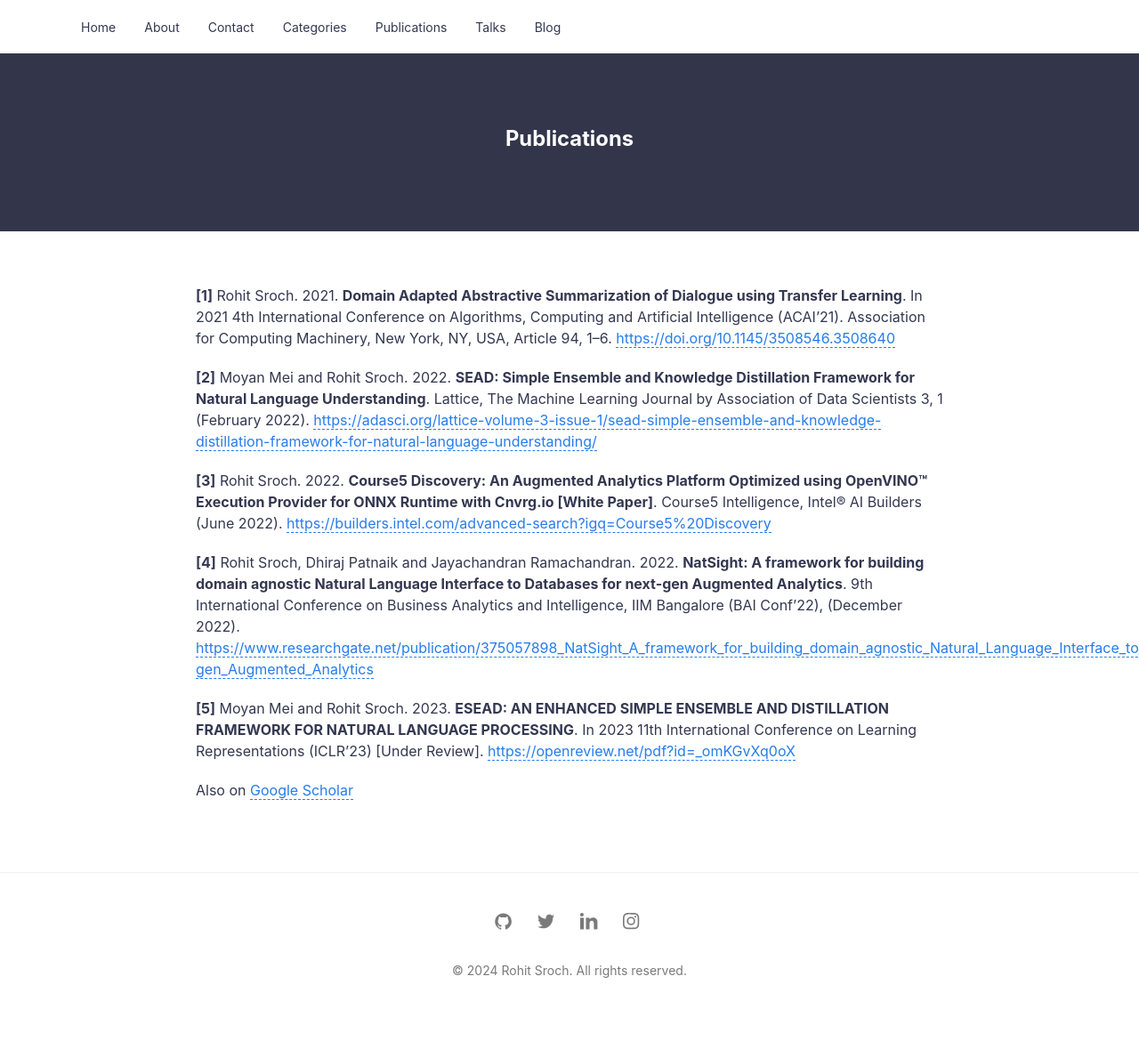
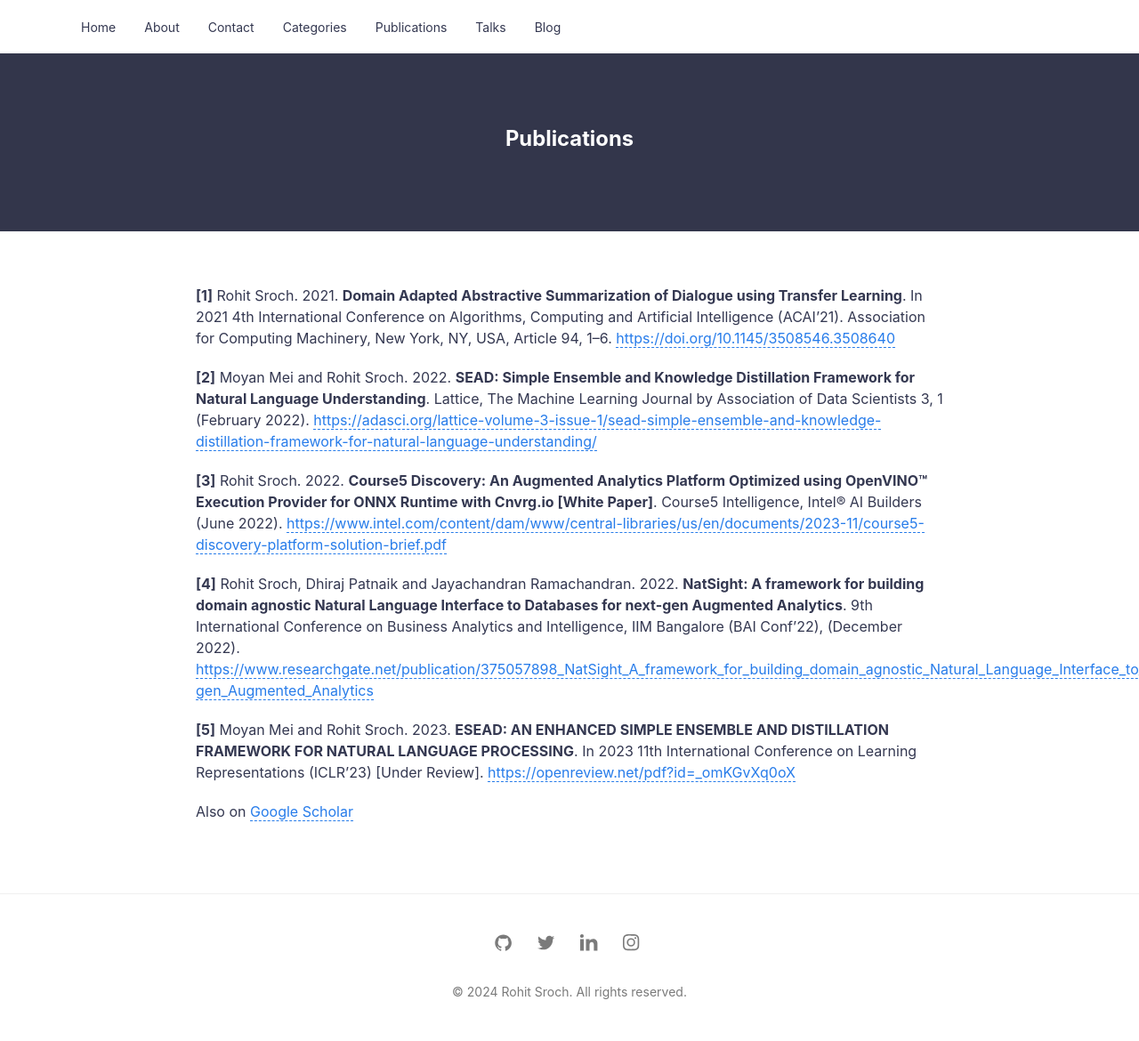
Before and after one commit to rohitsroch/rohitsroch.github.io, a Jekyll site: the page built from publications.md, in a window 1280 px wide. Shown: the whole page at 89% size. Built offline with Jekyll 4.4.1, drawn with Linux system fonts in a browser that asks for light colours; before the commit the page ends 1146 px from its top, so only the background shows below that; some of the changed lines change nothing that is shown.

Commit message:
Update publications.md

```diff
--- a/publications.md
+++ b/publications.md
@@ -8,7 +8,7 @@
 
 **[2]** Moyan Mei and Rohit Sroch. 2022. **SEAD: Simple Ensemble and Knowledge Distillation Framework for Natural Language Understanding**. Lattice, The Machine Learning Journal by Association of Data Scientists 3, 1 (February 2022). [https://adasci.org/lattice-volume-3-issue-1/sead-simple-ensemble-and-knowledge-distillation-framework-for-natural-language-understanding/](https://adasci.org/lattice-volume-3-issue-1/sead-simple-ensemble-and-knowledge-distillation-framework-for-natural-language-understanding/)
 
-**[3]** Rohit Sroch. 2022. **Course5 Discovery: An Augmented Analytics Platform Optimized using OpenVINO™ Execution Provider for ONNX Runtime with Cnvrg.io [White Paper]**. Course5 Intelligence, Intel® AI Builders (June 2022). [https://builders.intel.com/advanced-search?igq=Course5%20Discovery](https://builders.intel.com/advanced-search?igq=Course5%20Discovery)
+**[3]** Rohit Sroch. 2022. **Course5 Discovery: An Augmented Analytics Platform Optimized using OpenVINO™ Execution Provider for ONNX Runtime with Cnvrg.io [White Paper]**. Course5 Intelligence, Intel® AI Builders (June 2022). [https://www.intel.com/content/dam/www/central-libraries/us/en/documents/2023-11/course5-discovery-platform-solution-brief.pdf](https://www.intel.com/content/dam/www/central-libraries/us/en/documents/2023-11/course5-discovery-platform-solution-brief.pdf)
 
 **[4]** Rohit Sroch, Dhiraj Patnaik and  Jayachandran Ramachandran. 2022. **NatSight: A framework for building domain agnostic Natural Language Interface to Databases for next-gen Augmented Analytics**. 9th International Conference on Business Analytics and Intelligence, IIM Bangalore (BAI Conf’22), (December 2022). [https://www.researchgate.net/publication/375057898_NatSight_A_framework_for_building_domain_agnostic_Natural_Language_Interface_to_Databases_for_next-gen_Augmented_Analytics](https://www.researchgate.net/publication/375057898_NatSight_A_framework_for_building_domain_agnostic_Natural_Language_Interface_to_Databases_for_next-gen_Augmented_Analytics)
 
```
